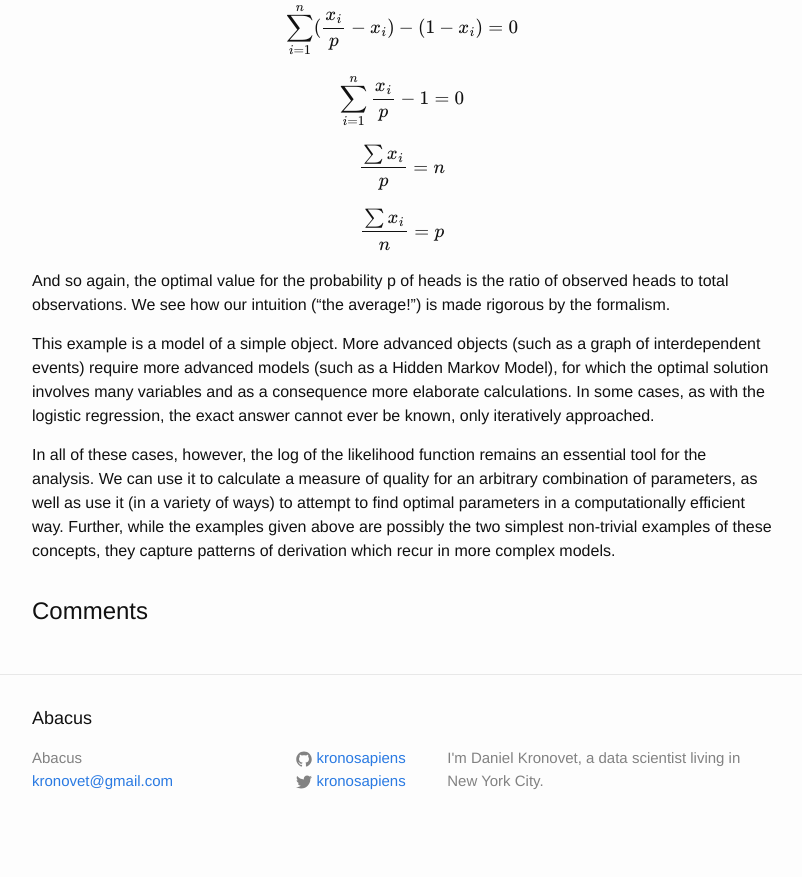
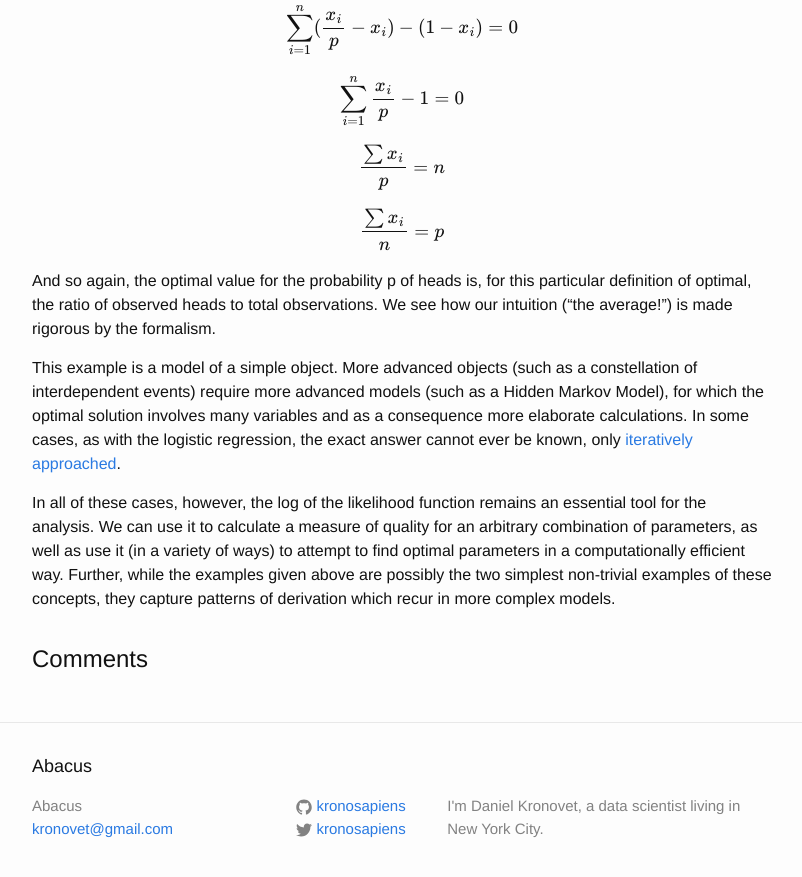
Before and after one commit to kronosapiens/kronosapiens.github.io, a Jekyll site: the page built from _posts/2017-03-28-objective-functions-in-machine-learning.md, in a window 1280 px wide and 900 px high, scrolled down 3404 px. Shown: the top 877 px of the window, without its empty margins (238-1040 px from the left). Built offline with Jekyll 4.4.1, drawn with Linux system fonts in a browser that asks for light colours; formulas are drawn with MathJax 3; comment, search, counter and statistics services are not loaded; before the commit the page ends 4256 px from its top, so only the background shows below that.

Commit message:
More updates

```diff
--- a/_posts/2017-03-28-objective-functions-in-machine-learning.md
+++ b/_posts/2017-03-28-objective-functions-in-machine-learning.md
@@ -119,8 +119,8 @@ $$
 \frac{\sum x_i}{n} = p
 $$
 
-And so again, the optimal value for the probability p of heads is the ratio of observed heads to total observations. We see how our intuition ("the average!") is made rigorous by the formalism.
+And so again, the optimal value for the probability p of heads is, for this particular definition of optimal, the ratio of observed heads to total observations. We see how our intuition ("the average!") is made rigorous by the formalism.
 
-This example is a model of a simple object. More advanced objects (such as a graph of interdependent events) require more advanced models (such as a Hidden Markov Model), for which the optimal solution involves many variables and as a consequence more elaborate calculations. In some cases, as with the logistic regression, the exact answer cannot ever be known, only iteratively approached.
+This example is a model of a simple object. More advanced objects (such as a constellation of interdependent events) require more advanced models (such as a Hidden Markov Model), for which the optimal solution involves many variables and as a consequence more elaborate calculations. In some cases, as with the logistic regression, the exact answer cannot ever be known, only [iteratively approached](http://kronosapiens.github.io/blog/2015/11/22/understanding-variational-inference.html).
 
 In all of these cases, however, the log of the likelihood function remains an essential tool for the analysis. We can use it to calculate a measure of quality for an arbitrary combination of parameters, as well as use it (in a variety of ways) to attempt to find optimal parameters in a computationally efficient way. Further, while the examples given above are possibly the two simplest non-trivial examples of these concepts, they capture patterns of derivation which recur in more complex models.
```
